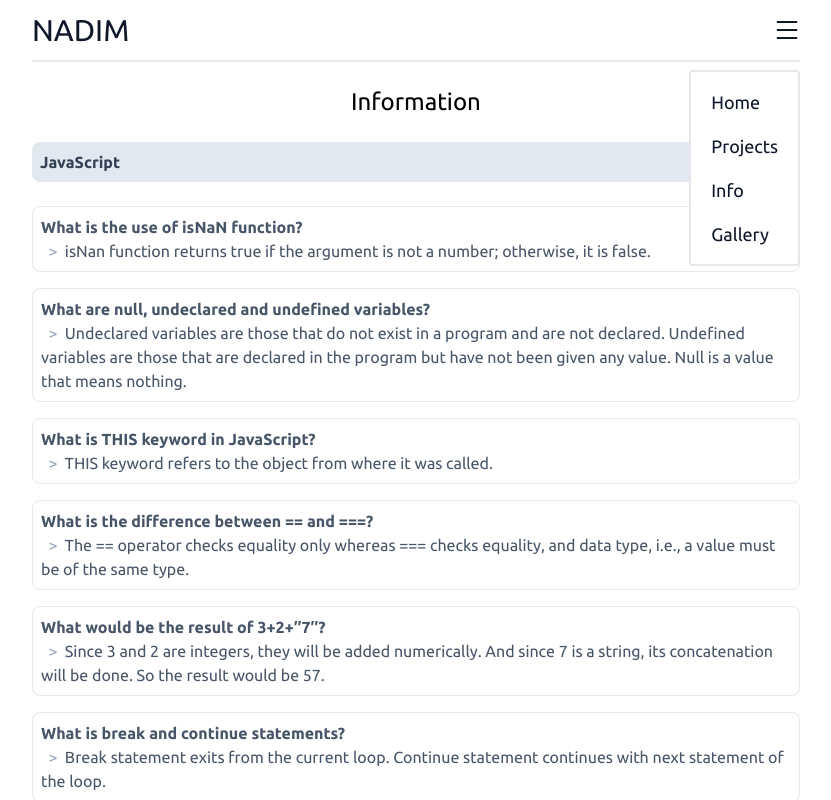
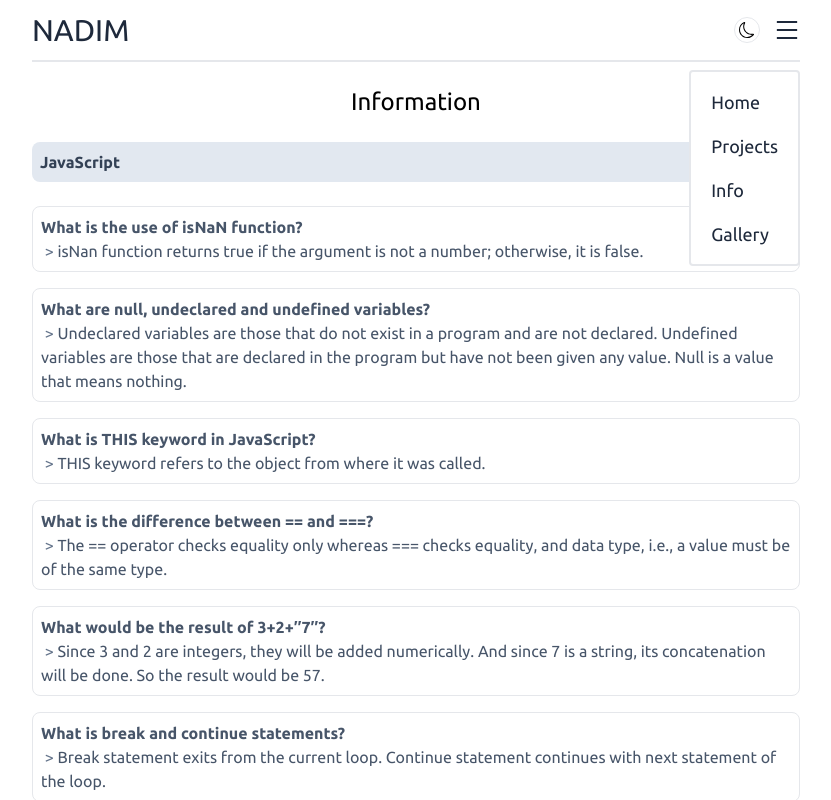
Before and after one commit to nadim-chowdhury/njs-portfolio, a Next.js app: page /info in a window 1280 px wide. Both pictures are taken after a click on the element 1011 px from the left and 30 px from the top of the page. Shown: the top 800 px of the page, without its empty margins (224-1055 px from the left). Built offline with nearby package versions, Linux system fonts and the light colour scheme.

Commit message:
dark mode added

```diff
--- a/src/app/gallery/page.jsx
+++ b/src/app/gallery/page.jsx
@@ -3,10 +3,10 @@
 export default function Gallery() {
   return (
     <section className="py-3 sm:mx-3 lg:mx-0">
-      <h3 className="my-3 text-2xl text-center pb-2">Gallery</h3>
+      <h3 className="my-3 text-2xl text-center pb-2 text-gd">Gallery</h3>
 
-      <div className="flex items-center justify-between bg-slate-200 rounded-lg my-4">
-        <h4 className="font-bold p-2 text-slate-700">Certificates</h4>
+      <div className="flex items-center justify-between bg-slate-200 dark:bg-neutral-700 rounded-lg my-4">
+        <h4 className="font-bold p-2 text-slate-700 text-gd">Certificates</h4>
       </div>
 
       <div className="grid grid-cols-2 gap-4 sm:grid-cols-4 my-6">
--- a/src/app/globals.scss
+++ b/src/app/globals.scss
@@ -8,16 +8,24 @@
   font-family: "Ubuntu", sans-serif;
 }
 
+svg {
+  @apply dark:fill-[#00d4d4];
+}
+
+.text-gd {
+  @apply dark:text-transparent dark:bg-clip-text dark:bg-gradient-to-tr dark:from-[#00aaff] dark:to-[#00ffaa];
+}
+
 .title {
-  @apply text-2xl text-slate-800 border-b py-2;
+  @apply text-2xl text-slate-800 border-b py-2 text-gd;
 }
 
 .skills-icon {
-  @apply border p-2 rounded text-lg flex justify-center hover:bg-slate-100 transition duration-300 cursor-pointer;
+  @apply border p-2 rounded text-lg flex justify-center hover:bg-slate-100 transition duration-300 cursor-pointer dark:text-neutral-200 dark:hover:bg-neutral-700;
 }
 
 .hobbies {
-  @apply py-1 px-2 pl-3 text-sm sm:text-lg shadow-sm rounded text-slate-600 flex items-center hover:bg-slate-100 transition duration-300 cursor-pointer;
+  @apply py-1 px-2 pl-3 text-sm sm:text-lg bg-slate-100 rounded text-slate-600 flex items-center hover:bg-slate-50 transition duration-300 cursor-pointer dark:text-neutral-200 dark:hover:bg-neutral-600 dark:bg-neutral-700;
 }
 
 .footer-icon {
@@ -25,12 +33,12 @@
 }
 
 .footer-icon-hover {
-  @apply border rounded-full p-2 hover:bg-slate-200 transition duration-300;
+  @apply border rounded-full p-2 hover:bg-slate-100 transition duration-300 dark:hover:bg-neutral-700;
 }
 
 .projects-link,
 .info-link {
-  @apply hover:bg-slate-300 transition duration-300 py-2 px-3 rounded-lg;
+  @apply hover:bg-slate-300 dark:hover:bg-neutral-600 transition duration-300 py-2 px-3 rounded-lg;
 }
 
 .projects-img {
--- a/src/app/info/page.jsx
+++ b/src/app/info/page.jsx
@@ -5,15 +5,18 @@ import { motion } from "framer-motion";
 export default function Info() {
   return (
     <section className="py-3 sm:mx-3 lg:mx-0">
-      <h3 className="my-3 text-2xl text-center pb-2">Information</h3>
+      <h3 className="my-3 text-2xl text-center pb-2 text-gd">Information</h3>
 
-      <div className="flex items-center justify-between bg-slate-200 rounded-lg my-4">
-        <h4 className="font-bold p-2 text-slate-700">JavaScript</h4>
+      <div className="flex items-center justify-between bg-slate-200 dark:bg-neutral-700 rounded-lg my-4">
+        <h4 className="font-bold p-2 text-slate-700 text-gd">JavaScript</h4>
       </div>
 
       <div className="my-6">
         {info.map((i) => (
-          <div key={i.id} className="my-4 p-2 text-slate-600 border rounded-lg">
+          <div
+            key={i.id}
+            className="my-4 p-2 text-slate-600 dark:text-neutral-300 border rounded-lg"
+          >
             <motion.h4
               initial={{ x: 20 }}
               animate={{
@@ -24,7 +27,9 @@ export default function Info() {
               {i.title}
             </motion.h4>
             <p>
-              &nbsp; <span className="text-slate-400">&gt;</span> &nbsp;
+              &nbsp;
+              <span className="text-slate-500 dark:text-neutral-400">&gt;</span>
+              &nbsp;
               {i.para}
             </p>
           </div>
--- a/src/app/layout.js
+++ b/src/app/layout.js
@@ -1,6 +1,9 @@
+"use client";
 import Header from "@/components/Header";
 import Footer from "@/components/Footer";
 import "./globals.scss";
+import { useState } from "react";
+import { BsMoon, BsMoonFill } from "react-icons/bs";
 
 export const metadata = {
   title: "Nadim Chowdhury",
@@ -8,10 +11,20 @@ export const metadata = {
 };
 
 export default function RootLayout({ children }) {
+  const [dark, setDark] = useState(false);
+
   return (
-    <html lang="en">
-      <body className="mx-4 sm:max-w-3xl sm:mx-auto">
+    <html lang="en" className={dark && "dark"}>
+      <body className="mx-4 sm:max-w-3xl sm:mx-auto dark:bg-neutral-800 relative">
         <Header />
+        <div
+          onClick={() => setDark(!dark)}
+          className={`absolute top-[17px] z-10 right-10 border p-1 rounded-full cursor-pointer ${
+            dark && "text-white"
+          }`}
+        >
+          {dark ? <BsMoonFill /> : <BsMoon />}
+        </div>
         <main>{children}</main>
         <Footer />
       </body>
--- a/src/components/About.jsx
+++ b/src/components/About.jsx
@@ -8,7 +8,7 @@ export default function About() {
       <motion.p
         initial={{ opacity: 0.5 }}
         animate={{ opacity: 1 }}
-        className="text-slate-600 text-justify text-md sm:text-lg my-4"
+        className="text-slate-600 text-justify text-md sm:text-lg my-4 dark:text-neutral-200"
       >
         I&apos;m a creative and passionate web developer who likes to build and
         develop websites for anyone. Learning, improving skills, and adapting to
--- a/src/components/Footer.jsx
+++ b/src/components/Footer.jsx
@@ -11,7 +11,7 @@ import { GrMail } from "react-icons/gr";
 
 export default function Footer() {
   return (
-    <footer className="text-center text-md sm:text-lg text-slate-700 py-4 border-t-2 sm:mx-3 lg:mx-0">
+    <footer className="text-center text-md sm:text-lg text-slate-700 py-4 border-t-2 sm:mx-3 lg:mx-0 dark:text-neutral-200">
       <div className="flex justify-center text-lg py-1">
         <a href="tel:+8801971258803" className="footer-icon-hover">
           <AiFillPhone className="footer-icon" />
--- a/src/components/Header.jsx
+++ b/src/components/Header.jsx
@@ -18,33 +18,33 @@ export default function Header() {
       <motion.div
         initial={{ y: 15 }}
         animate={{ y: 0 }}
-        className="text-lg p-2 absolute flex flex-col right-0 top-[70px] bg-white border-2 rounded z-10"
+        className="text-lg p-2 absolute flex flex-col right-0 top-[70px] bg-white border-2 rounded z-10 dark:bg-neutral-800 dark:text-neutral-300"
       >
         <Link
           href="/"
           onClick={() => setShow(!show)}
-          className="py-2 px-3 hover:bg-slate-100 transition duration-300 rounded-lg"
+          className="py-2 px-3 hover:bg-slate-100 dark:hover:bg-neutral-700 transition duration-300 rounded-lg"
         >
           Home
         </Link>
         <Link
           href="/projects"
           onClick={() => setShow(!show)}
-          className="py-2 px-3 hover:bg-slate-100 transition duration-300 rounded-lg"
+          className="py-2 px-3 hover:bg-slate-100 dark:hover:bg-neutral-700 transition duration-300 rounded-lg"
         >
           Projects
         </Link>
         <Link
           href="/info"
           onClick={() => setShow(!show)}
-          className="py-2 px-3 hover:bg-slate-100 transition duration-300 rounded-lg"
+          className="py-2 px-3 hover:bg-slate-100 dark:hover:bg-neutral-700 transition duration-300 rounded-lg"
         >
           Info
         </Link>
         <Link
           href="/gallery"
           onClick={() => setShow(!show)}
-          className="py-2 px-3 hover:bg-slate-100 transition duration-300 rounded-lg"
+          className="py-2 px-3 hover:bg-slate-100 dark:hover:bg-neutral-700 transition duration-300 rounded-lg"
         >
           Gallery
         </Link>
@@ -53,8 +53,8 @@ export default function Header() {
   }, [show]);
 
   return (
-    <header className="flex justify-between items-center bg-white text-slate-900 py-3 border-b-2 sm:mx-3 lg:mx-0 sticky top-0">
-      <h1 className="text-3xl uppercase">
+    <header className="flex justify-between items-center bg-white text-slate-800 py-3 border-b-2 sm:mx-3 lg:mx-0 sticky top-0 dark:bg-neutral-800 dark:text-neutral-200">
+      <h1 className="text-3xl uppercase text-gd">
         <Link href="/">Nadim</Link>
       </h1>
 
--- a/src/components/Services.jsx
+++ b/src/components/Services.jsx
@@ -3,11 +3,11 @@ export default function Services() {
     <div className="text-sm sm:text-lg py-3 sm:mx-3 lg:mx-0">
       <h2 className="title">I Can Do</h2>
 
-      <div className="sm:flex sm:justify-around my-5 text-slate-600">
-        <h4 className="text-center rounded-lg sm:w-[45%] py-2 my-4 sm:my-0 shadow-sm">
+      <div className="sm:flex sm:justify-around my-5 text-slate-600 dark:text-neutral-200">
+        <h4 className="text-center rounded-lg sm:w-[45%] py-2 my-4 sm:my-0 bg-slate-100 dark:bg-neutral-700">
           Single Page Application
         </h4>
-        <h4 className="text-center rounded-lg sm:w-[45%] py-2 my-4 sm:my-0 shadow-sm">
+        <h4 className="text-center rounded-lg sm:w-[45%] py-2 my-4 sm:my-0 bg-slate-100 dark:bg-neutral-700">
           Fullstack Web Development
         </h4>
       </div>
--- a/tailwind.config.js
+++ b/tailwind.config.js
@@ -5,6 +5,7 @@ module.exports = {
     "./src/components/**/*.{js,ts,jsx,tsx,mdx}",
     "./src/app/**/*.{js,ts,jsx,tsx,mdx}",
   ],
+  darkMode: "class",
   theme: {
     extend: {
       backgroundImage: {
```
Also changed, not shown: src/app/projects/page.jsx (+12 -12 lines), src/components/HeroBanner.jsx (+4 -4 lines).
